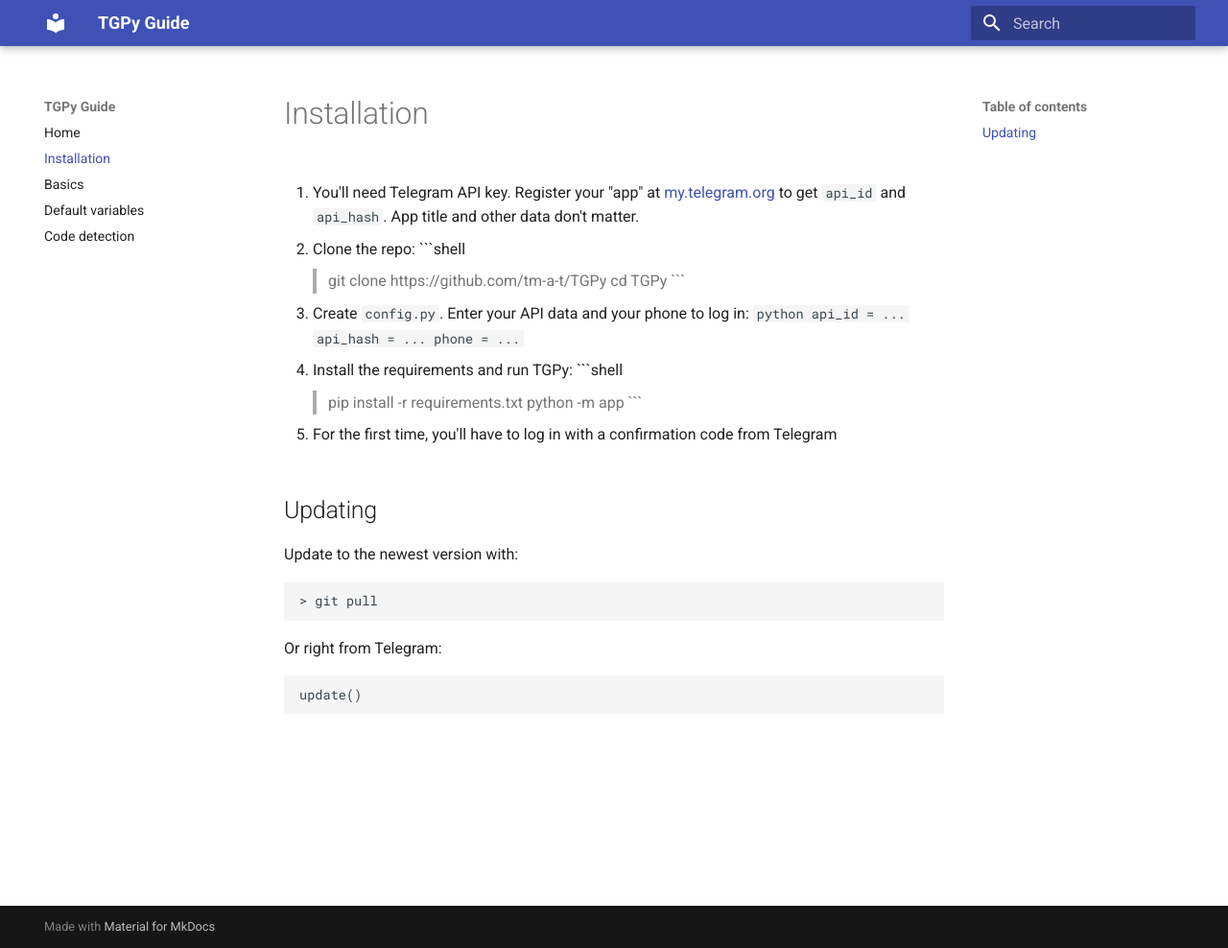
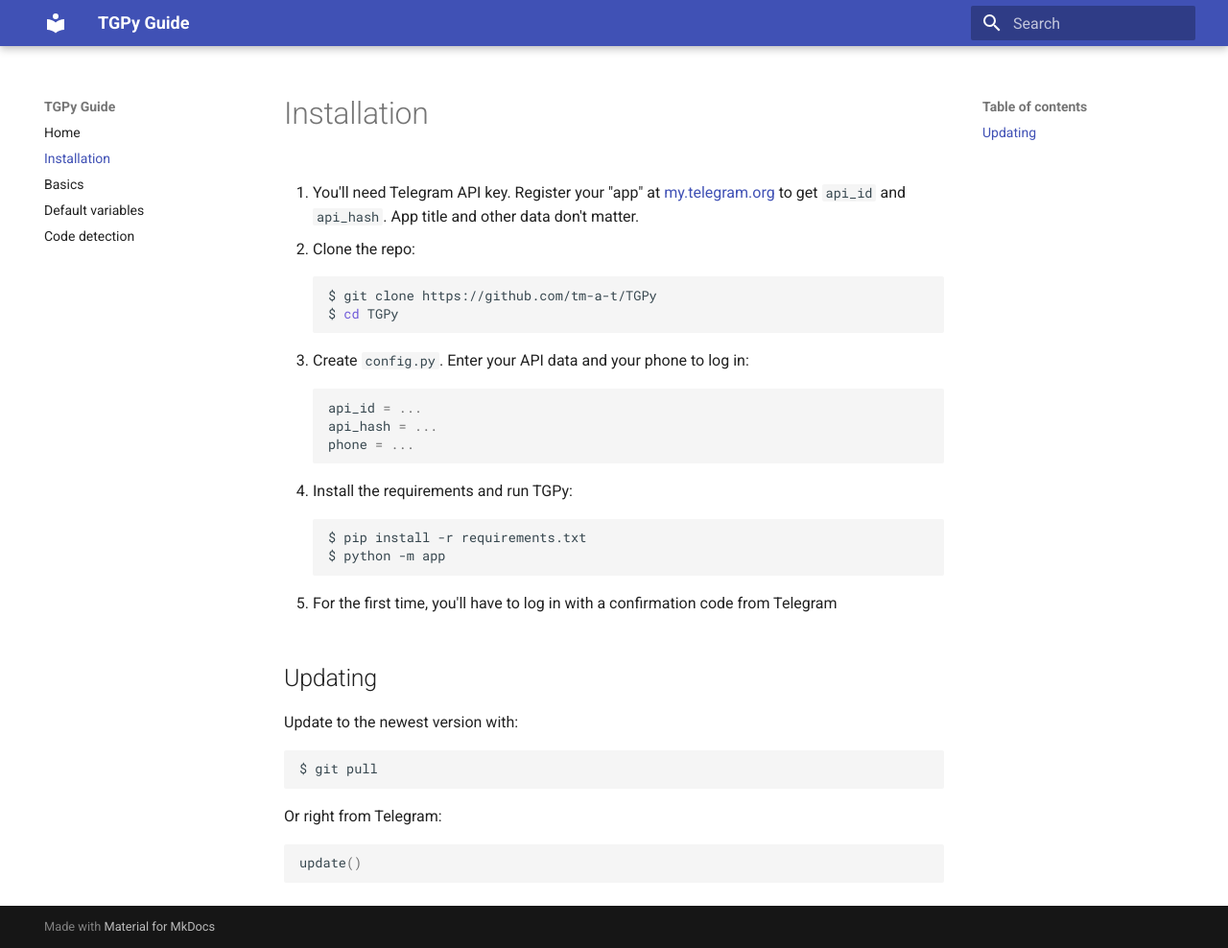
Before and after one commit to tm-a-t/TGPy, an MkDocs documentation site: the page built from guide/docs/installation.md, in a window 1280 px wide and 988 px high. Shown: the whole window at 96% size. Built offline with MkDocs 1.6.1 and Material for MkDocs 9.7.7, drawn with Linux system fonts in a browser that asks for light colours.

Commit message:
guide: fixes

````diff
--- a/guide/docs/installation.md
+++ b/guide/docs/installation.md
@@ -4,23 +4,23 @@
 `api_hash`. App title and other data don't matter.
 
 2. Clone the repo:
-   ```shell
-   > git clone https://github.com/tm-a-t/TGPy
-   > cd TGPy
-   ```
+```shell
+$ git clone https://github.com/tm-a-t/TGPy
+$ cd TGPy
+```
 
 3. Create `config.py`. Enter your API data and your phone to log in:
-   ```python
-   api_id = ...
-   api_hash = ...
-   phone = ...
-   ```
+```python
+api_id = ...
+api_hash = ...
+phone = ...
+```
 
 4. Install the requirements and run TGPy:
-   ```shell
-   > pip install -r requirements.txt
-   > python -m app
-   ```
+```shell
+$ pip install -r requirements.txt
+$ python -m app
+```
 
 5. For the first time, you'll have to log in with a confirmation code from Telegram
 
@@ -30,7 +30,7 @@
 Update to the newest version with:
 
 ```shell
-> git pull
+$ git pull
 ```
 
 Or right from Telegram:
--- a/guide/mkdocs.yml
+++ b/guide/mkdocs.yml
@@ -8,6 +8,8 @@
 markdown_extensions:
   - toc:
       permalink: true
+  - pymdownx.highlight
+  - pymdownx.superfences
 nav:
   - index.md
   - installation.md
````
Also changed, not shown: guide/docs/basics.md (+3 -3 lines), guide/docs/code_detection.md (+3 -3 lines).
